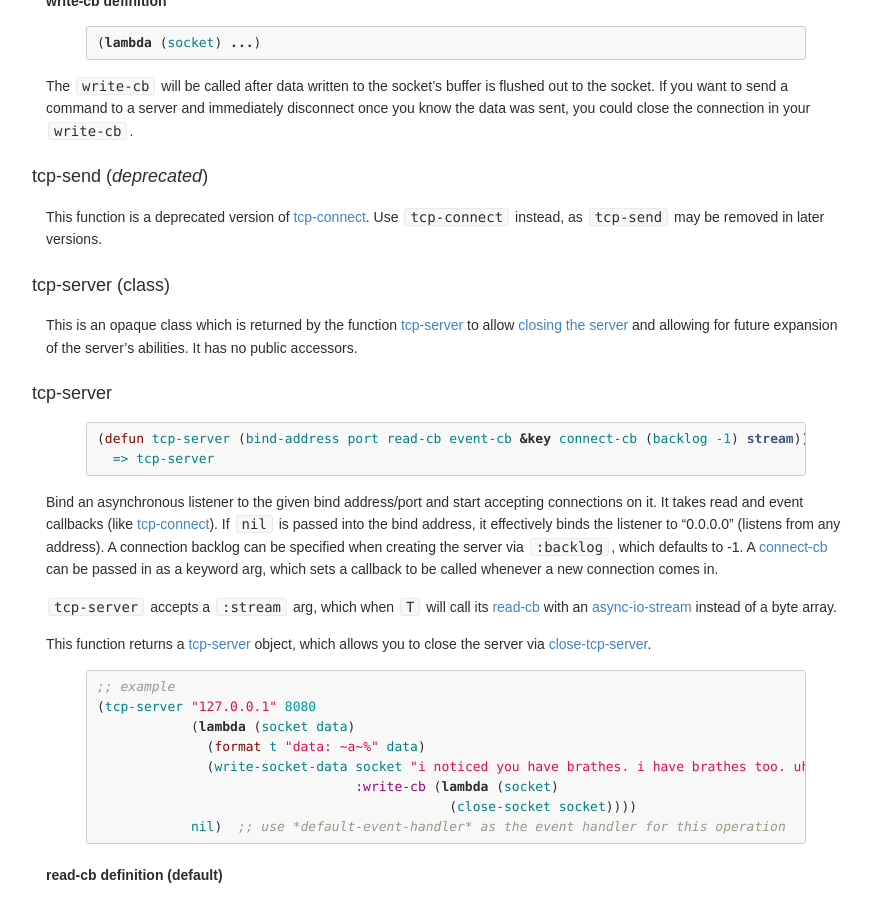
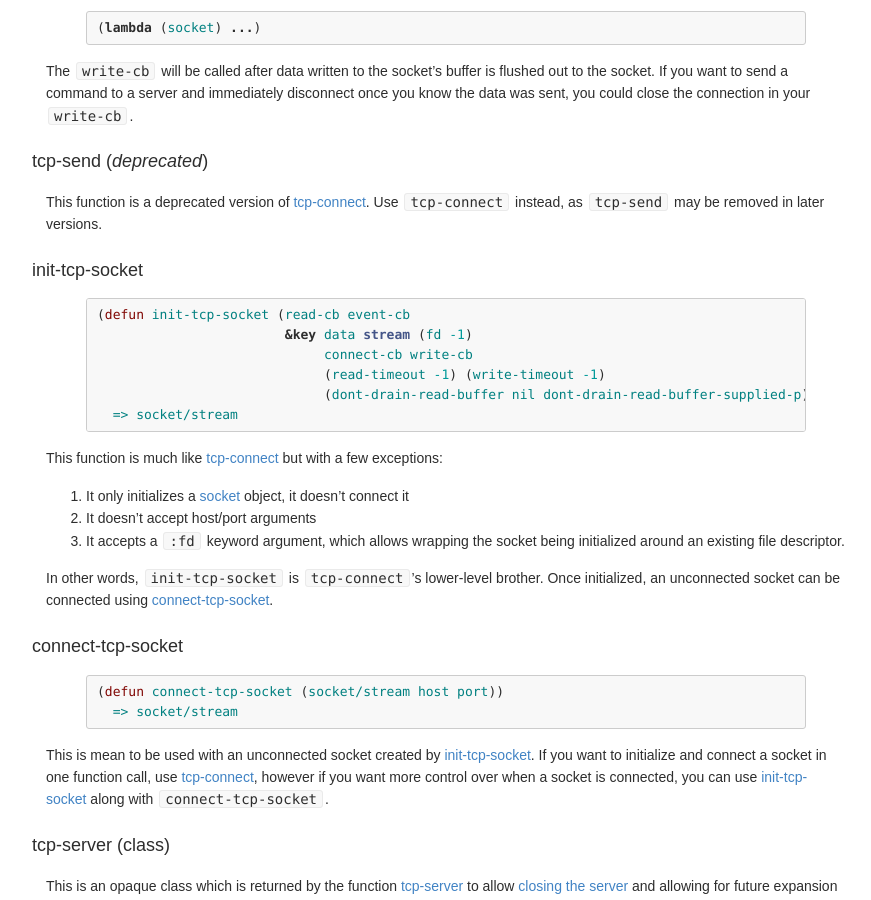
Before and after one commit to orthecreedence/cl-async, a Jekyll site: the page built from tcp.md, in a window 1280 px wide and 900 px high, scrolled down 2069 px. Shown: the whole window, without its empty margins (194-1065 px from the left). Built offline with Jekyll 4.4.1, drawn with Linux system fonts in a browser that asks for light colours; Markdown is read by kramdown in place of the engine named in the settings; some of the changed text lies outside the part shown.

Commit message:
documenting init-tcp-socket/connect-tcp-socket and updating changes to tcp-sonnect.

```diff
--- a/tcp.md
+++ b/tcp.md
@@ -11,6 +11,8 @@ while using the TCP system.
 
 - [tcp-connect](#tcp-connect) _function_
   - [tcp-send](#tcp-send) _function (deprecated)_
+- [init-tcp-socket](#init-tcp-socket) _function_
+- [connect-tcp-socket](#connect-tcp-socket) _function_
 - [tcp-server](#tcp-server-class) _class_
 - [tcp-server](#tcp-server) _function_
 - [close-tcp-server](#close-tcp-server)
@@ -132,6 +130,40 @@ connection in your `write-cb`.
 ### tcp-send  (_deprecated_)
 This function is a deprecated version of [tcp-connect](#tcp-connect). Use
 `tcp-connect` instead, as `tcp-send` may be removed in later versions.
+
+<a id="init-tcp-socket"></a>
+### init-tcp-socket
+{% highlight cl %}
+(defun init-tcp-socket (read-cb event-cb
+                        &key data stream (fd -1)
+                             connect-cb write-cb
+                             (read-timeout -1) (write-timeout -1)
+                             (dont-drain-read-buffer nil dont-drain-read-buffer-supplied-p))
+  => socket/stream
+{% endhighlight %}
+
+This function is much like [tcp-connect](#tcp-sonnect) but with a few
+exceptions:
+
+ 1. It only initializes a [socket](#socket) object, it doesn't connect it
+ 2. It doesn't accept host/port arguments
+ 3. It accepts a `:fd` keyword argument, which allows wrapping the socket being
+ initialized around an existing file descriptor.
+
+In other words, `init-tcp-socket` is `tcp-connect`'s lower-level brother. Once
+initialized, an unconnected socket can be connected using [connect-tcp-socket](#connect-tcp-socket).
+
+<a id="connect-tcp-socket"></a>
+### connect-tcp-socket
+{% highlight cl %}
+(defun connect-tcp-socket (socket/stream host port))
+  => socket/stream
+{% endhighlight %}
+
+This is mean to be used with an unconnected socket created by [init-tcp-socket](#init-tcp-socket).
+If you want to initialize and connect a socket in one function call, use [tcp-connect](#tcp-connect),
+however if you want more control over when a socket is connected, you can use
+[init-tcp-socket](#init-tcp-socket) along with `connect-tcp-socket`.
 
 <a id="tcp-server-class"></a>
 ### tcp-server (class)
```
Also changed, not shown: other parts of tcp.md (+1 -5 lines).
